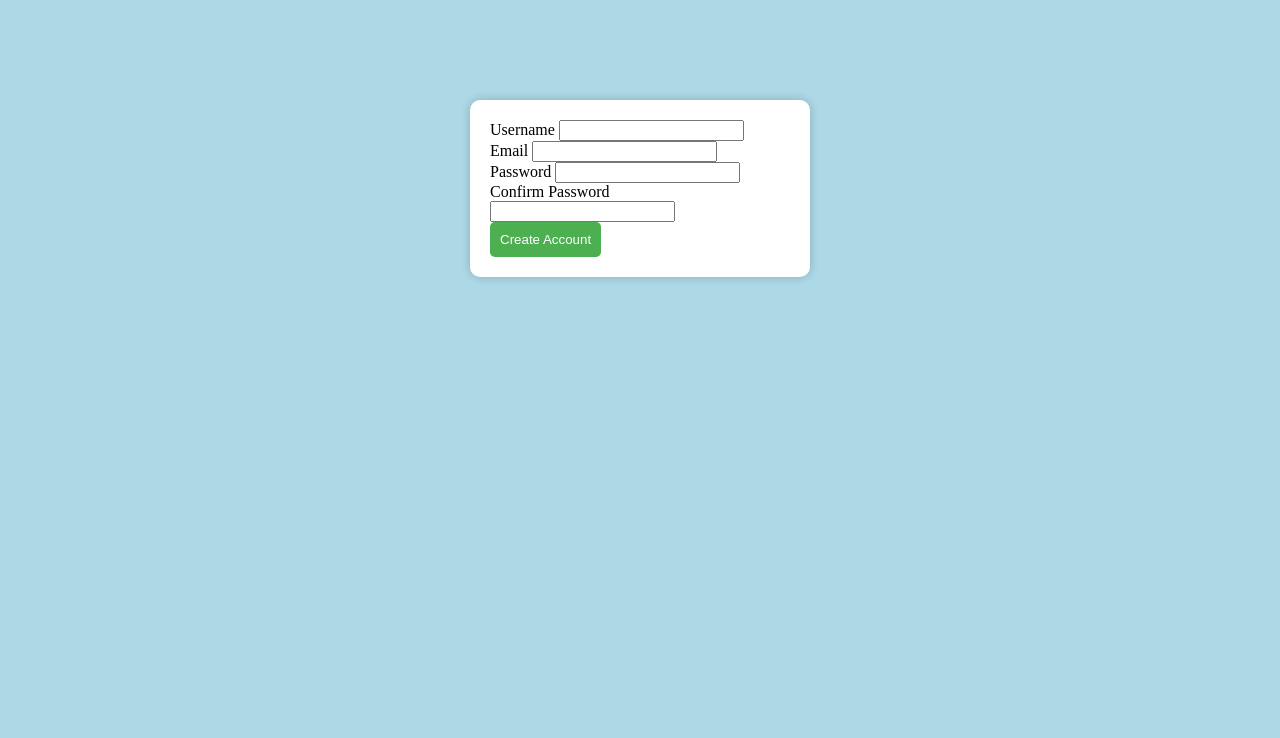
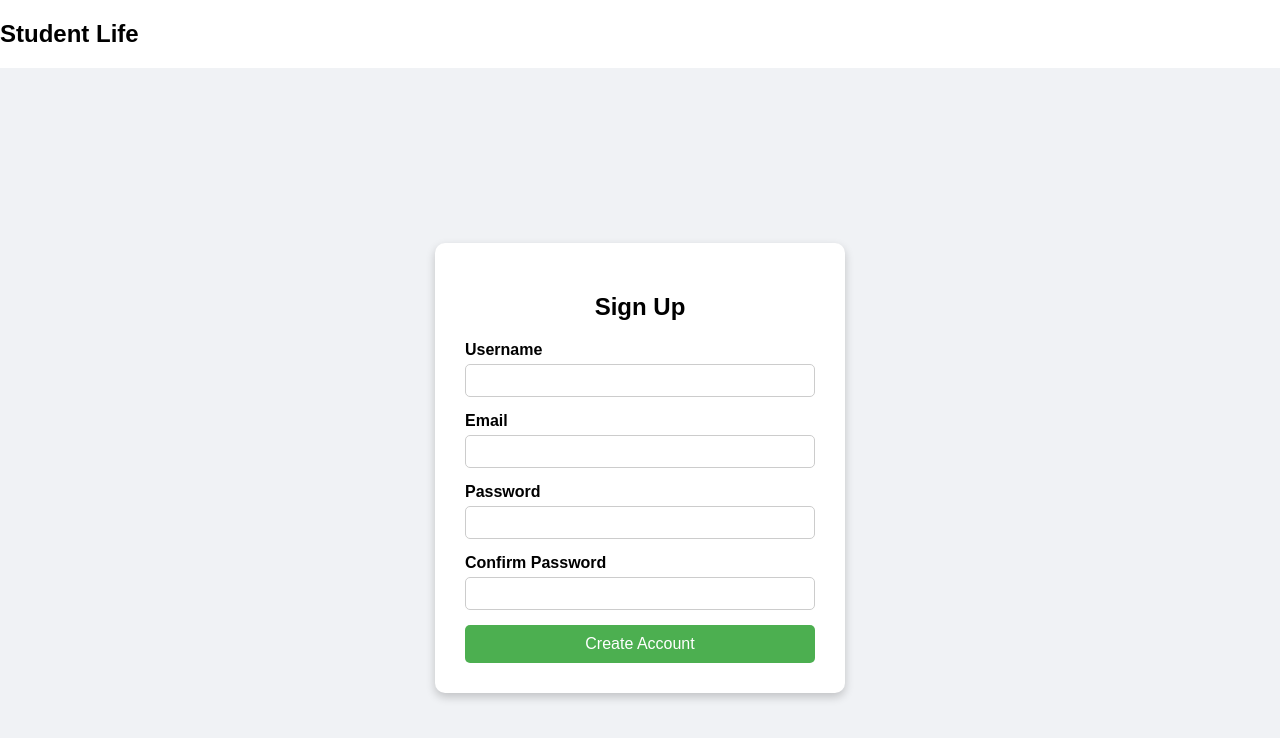
Before and after one commit to HashiRyuu/spookathon, a plain HTML site: page signup.html in a window 1280 px wide. Drawn offline with Linux system fonts and the light colour scheme.

Commit message:
update signupstyle.css

```diff
--- a/signup.html
+++ b/signup.html
@@ -2,30 +2,35 @@
 <html lang="en">
 <head>
     <meta charset="UTF-8"/>
-    <title>Student Life</title>
+    <title>Student Life - Sign Up</title>
     <link rel="stylesheet" href="signupstyle.css">
 </head>
 <body>
+    <h2>Student Life</h2>
+    <div class="signup-container">
         <div class="signup-box">
+            <h2>Sign Up</h2>
             <form>
-        <!-- Username field -->
+                <!-- Username -->
                 <label for="username">Username</label>
-        <input type="text" id="username" name="username" required><br>
+                <input type="text" id="username" name="username" required>
 
-        <!-- Email field -->
+                <!-- Email -->
                 <label for="email">Email</label>
-        <input type="email" id="email" name="email" required><br>
+                <input type="email" id="email" name="email" required>
 
-        <!-- Password fields -->
+                <!-- Password -->
                 <label for="password">Password</label>
-        <input type="password" id="password" name="password" required><br>
+                <input type="password" id="password" name="password" required>
 
+                <!-- Confirm Password -->
                 <label for="confirm">Confirm Password</label>
-        <input type="password" id="confirm" name="confirm" required><br>
+                <input type="password" id="confirm" name="confirm" required>
 
-        <!-- Submit button -->
+                <!-- Submit Button -->
                 <button type="submit">Create Account</button>
             </form>
         </div>
+    </div>
 </body>
 </html>
--- a/signupstyle.css
+++ b/signupstyle.css
@@ -1,25 +1,62 @@
-body {
-  background-color: lightblue;
+body, html {
+    height: 100%;
+    margin: 0;
+    font-family: Arial, sans-serif;
 }
 
-.signup-box {
-  width: 300px;
-  margin: 100px auto;
-  padding: 20px;
-  border-radius: 10px;
-  background-color: white;
-  box-shadow: 0 0 10px rgba(0,0,0,0.2);
+/* Container to center the signup box vertically & horizontally */
+.signup-container {
+    display: flex;
+    justify-content: center; /* horizontal */
+    align-items: center;     /* vertical */
+    height: 100%;
+    background-color: #f0f2f5;
 }
 
-button {
+/* Sign-up box styling */
+.signup-box {
+    width: 350px;
+    padding: 30px;
+    background-color: white;
+    border-radius: 10px;
+    box-shadow: 0 4px 10px rgba(0,0,0,0.2);
+}
+
+/* Headings */
+.signup-box h2 {
+    text-align: center;
+    margin-bottom: 20px;
+}
+
+/* Labels above inputs */
+.signup-box label {
+    display: block;
+    margin-bottom: 5px;
+    font-weight: bold;
+}
+
+/* Input fields */
+.signup-box input {
+    width: 100%;
+    padding: 8px;
+    margin-bottom: 15px;
+    border: 1px solid #ccc;
+    border-radius: 5px;
+    box-sizing: border-box;
+}
+
+/* Submit button */
+.signup-box button {
+    width: 100%;
+    padding: 10px;
     background-color: #4CAF50;
     color: white;
     border: none;
-  padding: 10px;
     border-radius: 5px;
+    font-size: 16px;
     cursor: pointer;
 }
 
-button:hover {
+.signup-box button:hover {
     background-color: #45a049;
 }
```
Lines whose indentation alone changed are shown as unchanged.
